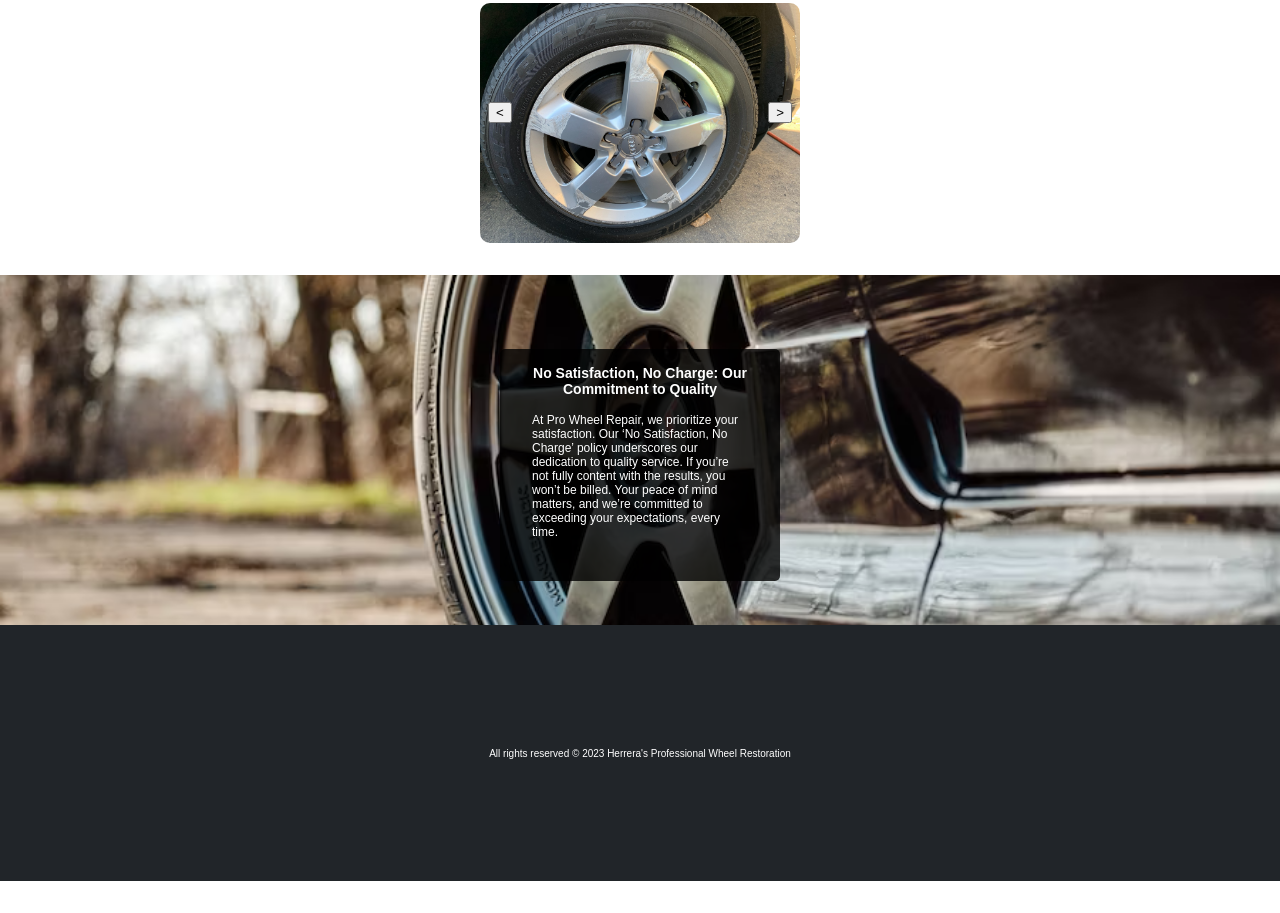
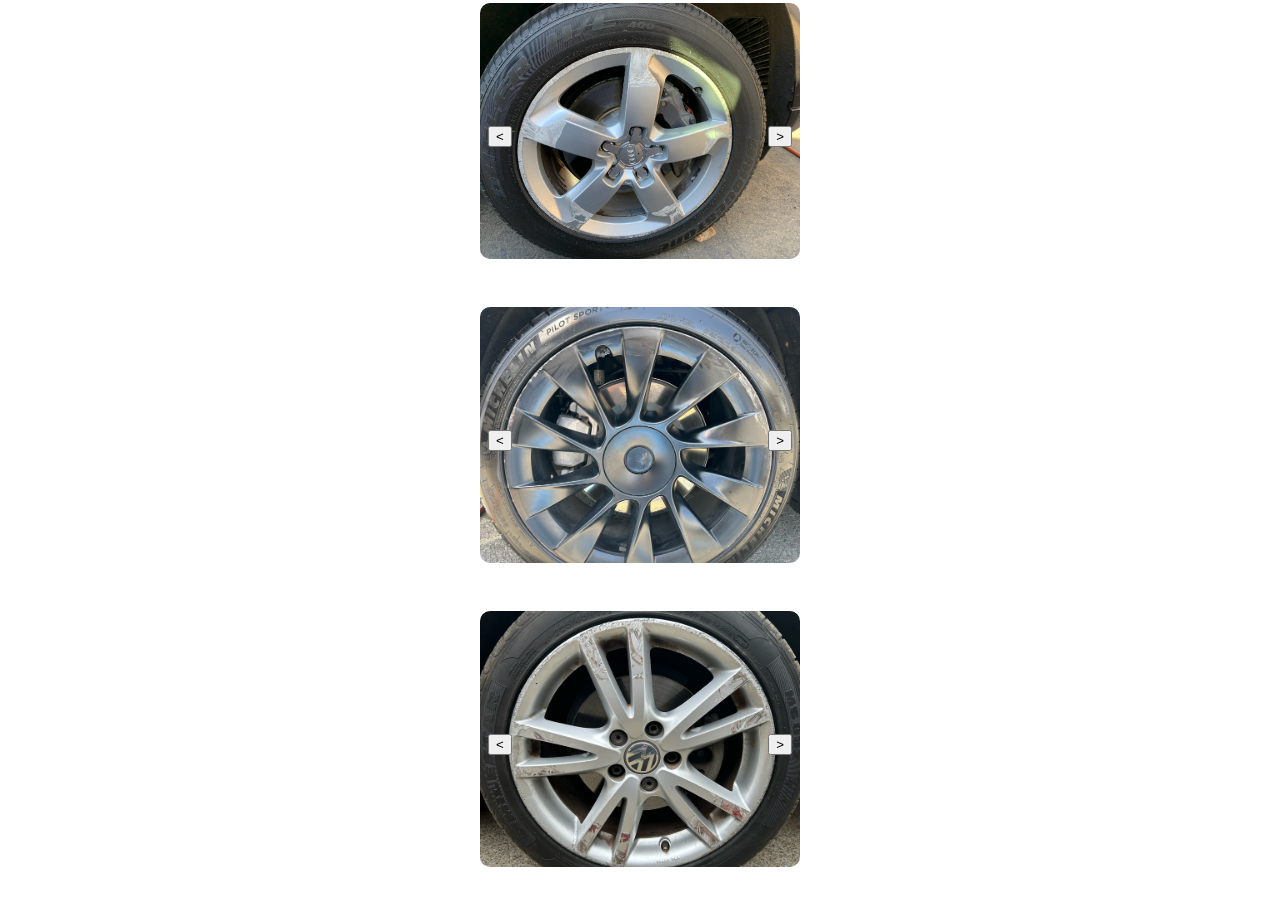
Before and after one commit to oscvrhrr/pro-wheel-repair, a plain HTML site: page index.html in a window 1280 px wide. Shown: the part 1098-2011 px from the top of the page. Before the commit the page ends 1979 px from the top, so only its background shows below. Drawn offline with Linux system fonts and the light colour scheme.

Commit message:
added 2 new carousels

```diff
--- a/index.html
+++ b/index.html
@@ -87,7 +87,37 @@
             </div>
         </div>
 
+        <div class="carousel-container ">
+            <div class="carousel" data-carousel>
+                <button class="carousel-btn next" data-carousel-button="next">></button>
+                <button class="carousel-btn prev" data-carousel-button="prev"><</button>
+                <div data-slides>
+                    <div class="slide" data-active >
+                        <img src="./slideshow/slide2bf.JPG" alt="">
+                    </div>
 
+                    <div class="slide">
+                        <img src="./slideshow/slide2af.JPG" alt="">
+                    </div>
+                </div>
+            </div>
+        </div>
+
+        <div class="carousel-container ">
+            <div class="carousel" data-carousel>
+                <button class="carousel-btn next" data-carousel-button="next">></button>
+                <button class="carousel-btn prev" data-carousel-button="prev"><</button>
+                <div data-slides>
+                    <div class="slide" data-active >
+                        <img src="./slideshow/slide3bf.JPG" alt="">
+                    </div>
+
+                    <div class="slide">
+                        <img src="./slideshow/slide3af.JPG" alt="">
+                    </div>
+                </div>
+            </div>
+        </div>
 
 
 
--- a/styles.css
+++ b/styles.css
@@ -203,6 +203,7 @@ position: absolute;
 inset: 0;
 opacity: 0;
 
+
 }
 
 .slide[data-active] {
@@ -212,18 +213,20 @@ opacity: 0;
 
 .slide > img {
     display: block;
-    height: auto;
-    width: 100%;
     object-fit: cover;
     object-position: center;
     border-radius: 10px;
+    min-height: 16rem;
+    max-height: 16rem;
+    width: 100%;
+
 
 }
 
 .carousel-btn {
     position: absolute;
     z-index: 2;
-    bottom: 50%;
+    bottom: 40%;
 
 }
 
@@ -245,6 +248,7 @@ opacity: 0;
     display: flex;
     justify-content: center;
     font-size: 12px;
+    margin-top: 2rem ;
 
 }
 
```
